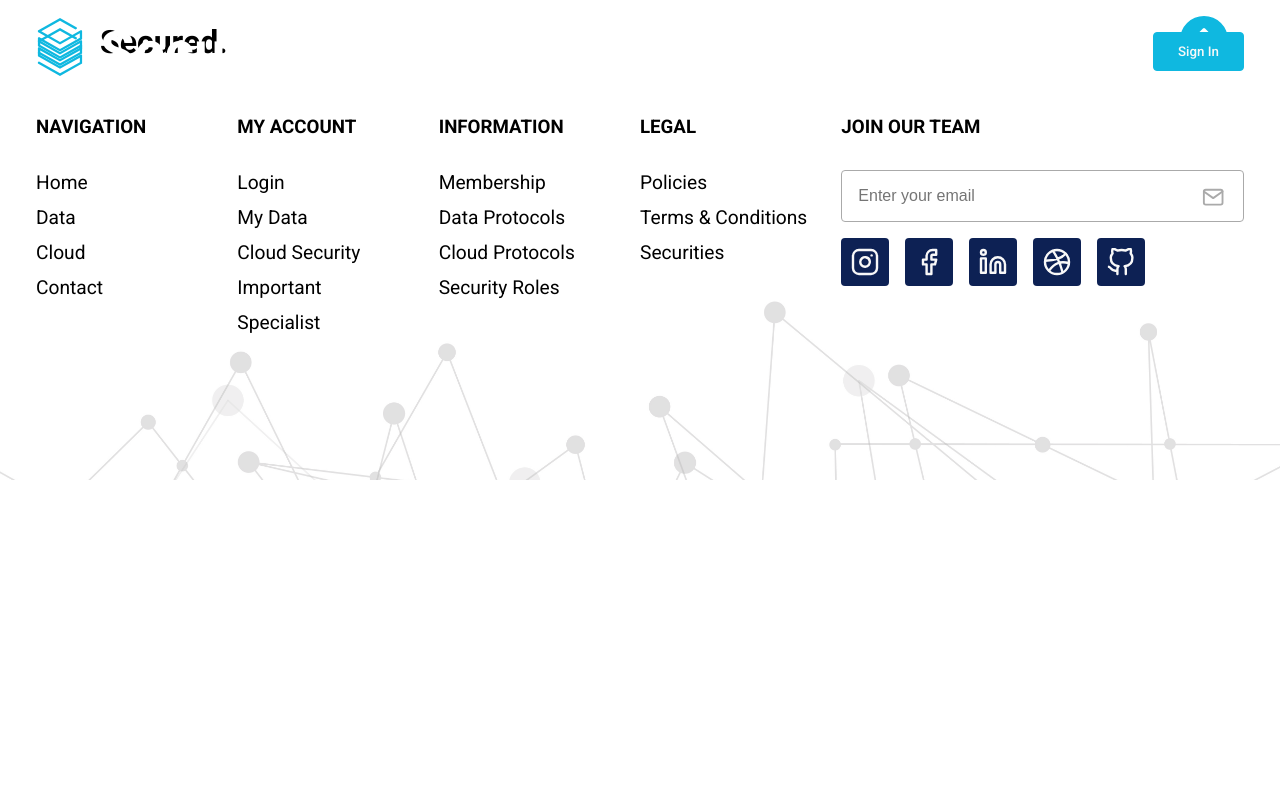
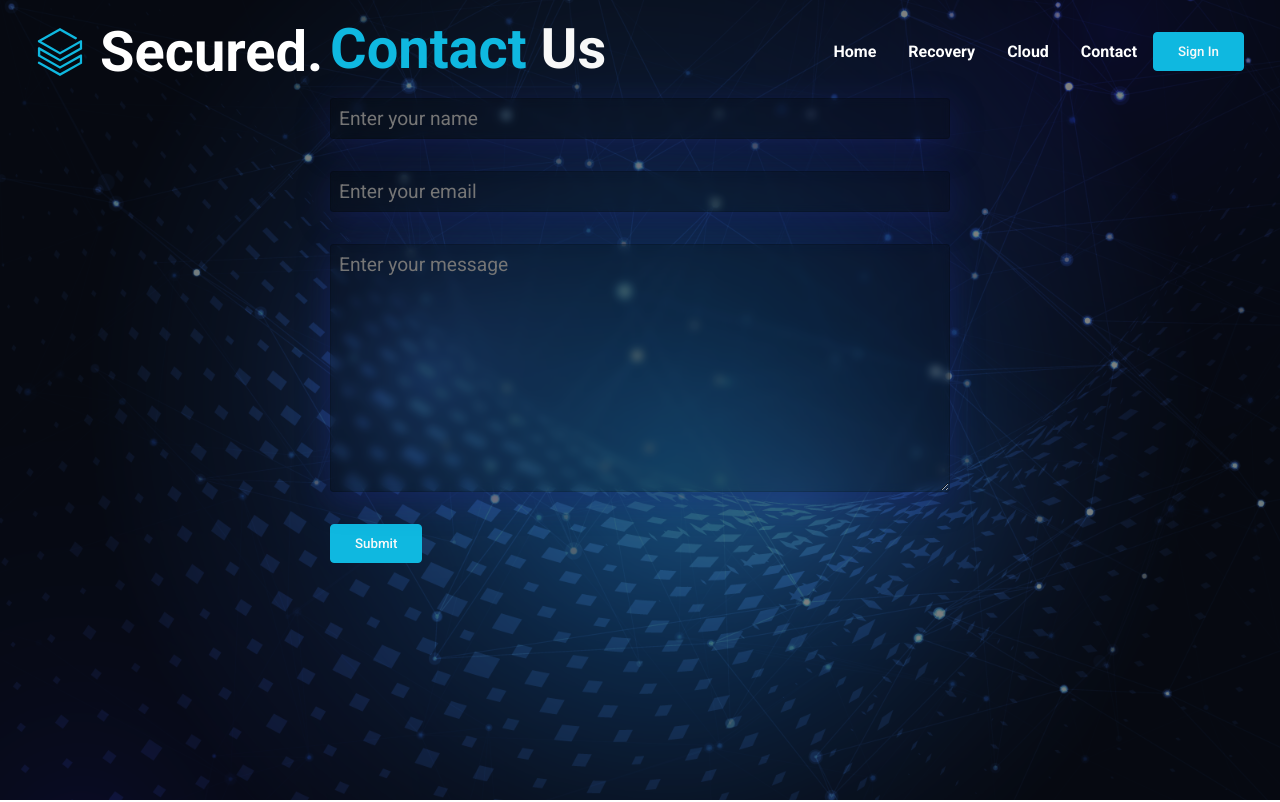
Before and after one commit to mittell/react-security-site, a React (Create React App) app: page /contact in a window 1280 px wide. Shown: the top 802 px of the page. Built offline with nearby package versions, Linux system fonts and the light colour scheme.

Commit message:
feat: added Contact component and styling

```diff
--- /dev/null
+++ b/src/components/Contact/Contact.jsx
@@ -0,0 +1,37 @@
+import React from 'react';
+import './ContactStyles.css';
+
+const Contact = () => {
+	const handleSubmit = (e) => {
+		e.preventDefault();
+	};
+
+	return (
+		<div className='contact'>
+			<div className='container'>
+				<div className='form-container'>
+					<form>
+						<h1>
+							<span>Contact</span> Us
+						</h1>
+						<div>
+							<label>Name</label>
+							<input type='text' placeholder='Enter your name' />
+						</div>
+						<div>
+							<label>Email</label>
+							<input type='email' placeholder='Enter your email' />
+						</div>
+						<div>
+							<label>Message</label>
+							<textarea rows='10' placeholder='Enter your message' />
+						</div>
+						<button onClick={handleSubmit}>Submit</button>
+					</form>
+				</div>
+			</div>
+		</div>
+	);
+};
+
+export default Contact;
--- /dev/null
+++ b/src/components/Contact/ContactStyles.css
@@ -0,0 +1,76 @@
+.contact {
+	width: 100%;
+	height: 100vh;
+	position: relative;
+	background: rgba(0, 0, 0, 0.5);
+}
+
+.contact:before {
+	content: '';
+	position: absolute;
+	background: url('../../assets/contact-bg.png') no-repeat center center/cover;
+	width: 100%;
+	height: 100%;
+	z-index: -1;
+}
+
+.contact .container .form-container {
+	display: flex;
+	justify-content: center;
+	align-items: center;
+	height: 100%;
+	color: #f8f8f8;
+}
+
+.contact form {
+	width: 50%;
+	margin: 1rem;
+}
+
+.contact .form-container div {
+	display: flex;
+	flex-direction: column;
+}
+
+.contact form label {
+	margin: 2rem 0 0.7rem 0;
+	display: none;
+}
+
+.contact button {
+	cursor: pointer;
+}
+
+.contact form input,
+textarea {
+	padding: 0.5rem;
+	font-size: 1.2rem;
+	color: #f8f8f8;
+	margin: 1rem 0;
+	font-family: 'Roboto', sans-serif;
+	background: rgba(0, 0, 0, 0.15);
+	box-shadow: 0 8px 32px 0 rgba(31, 38, 135, 0.37);
+	backdrop-filter: blur(4px);
+	border-radius: 4px;
+	border: 1px solid rgba(0, 0, 0, 0.15);
+}
+
+.contact form input:focus,
+textarea:focus {
+	outline: var(--primary-color);
+	box-shadow: 0 0 12px 0 var(--primary-color);
+}
+
+@media screen and (max-width: 490px) {
+	.contact button {
+		width: 100%;
+		align-items: center;
+		justify-content: center;
+	}
+}
+
+@media screen and (max-width: 940px) {
+	.contact form {
+		width: 100%;
+	}
+}
--- a/src/pages/ContactPage.jsx
+++ b/src/pages/ContactPage.jsx
@@ -1,13 +1,13 @@
 import React from 'react';
 import Navbar from '../components/Navbar/Navbar';
-// import Contact from '../components/Contact/Contact';
+import Contact from '../components/Contact/Contact';
 import Footer from '../components/Footer/Footer';
 
 const ContactPage = () => {
 	return (
 		<>
 			<Navbar />
-			{/* <Contact /> */}
+			<Contact />
 			<Footer />
 		</>
 	);
```
